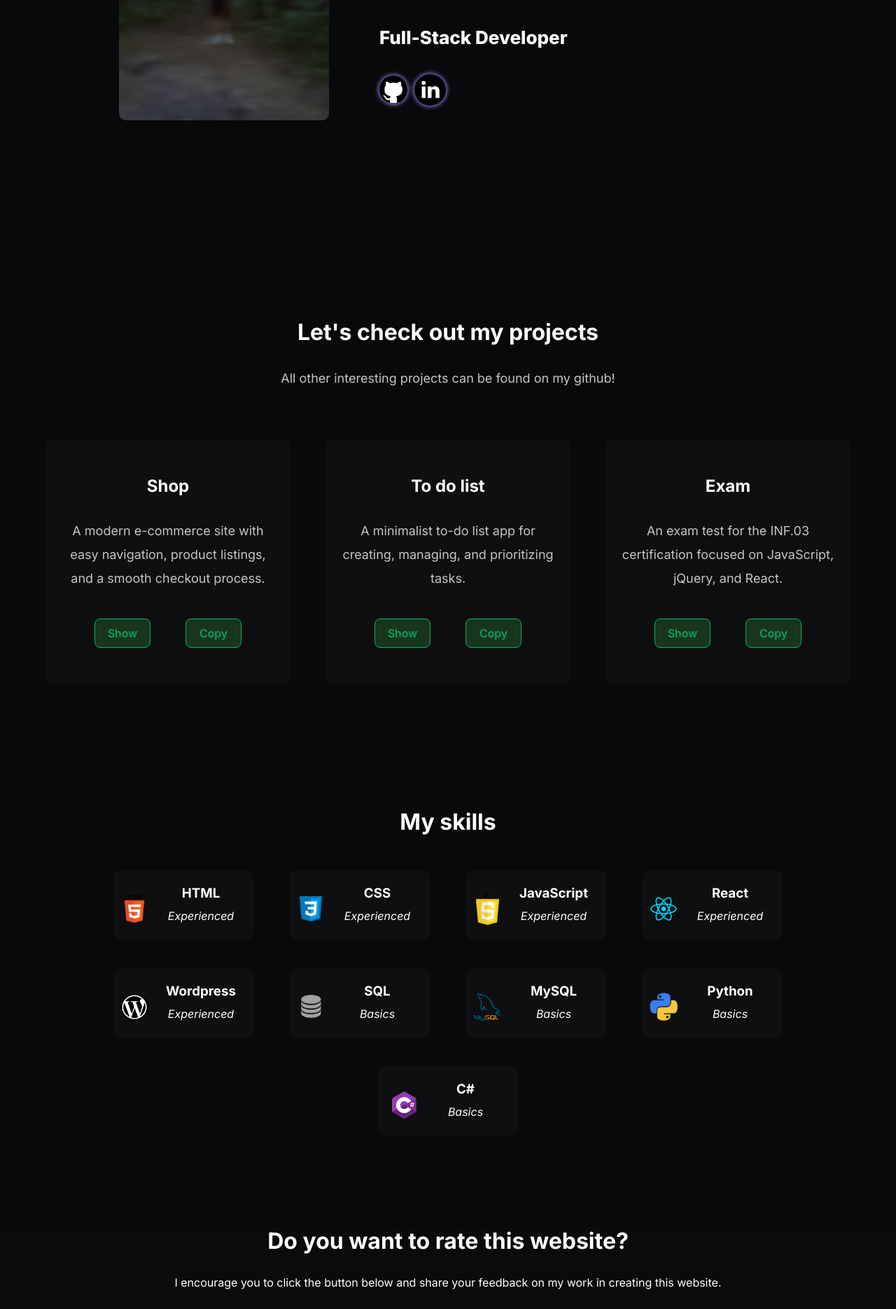
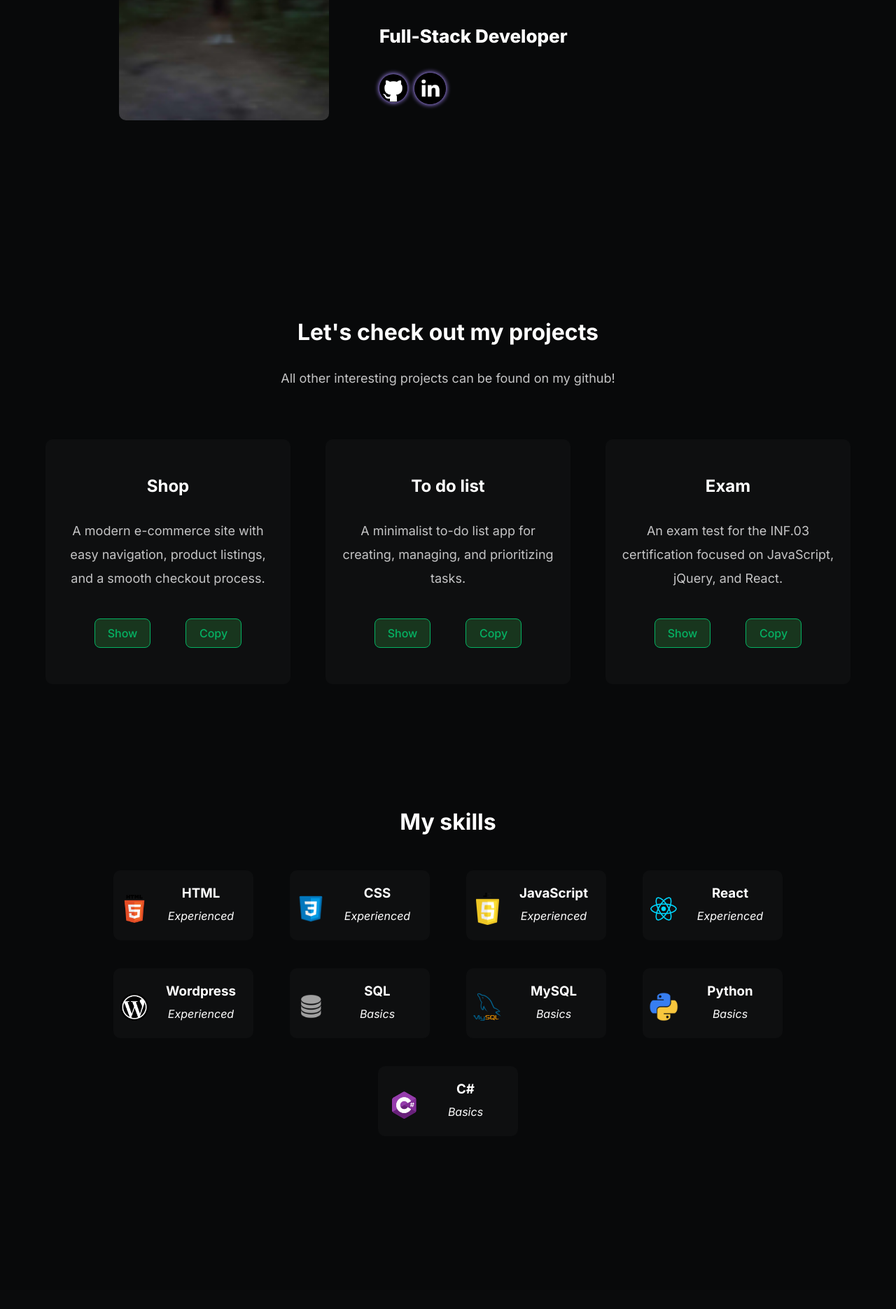
Before and after one commit to konradxmalinowski/DevsPortal, a React (Vite) app: page /portfolio in a window 1280 px wide. Shown: the part 453-2324 px from the top of the page at 70% size. Built offline with nearby package versions, Linux system fonts and the light colour scheme.

Commit message:
04.04.2025

```diff
--- a/src/Components/Websites/Portfolio/Author.jsx
+++ b/src/Components/Websites/Portfolio/Author.jsx
@@ -19,8 +19,17 @@ const Author = () => {
         </h1>
         <p className="job-type">Full-Stack Developer</p>
         <div>
-          <img src={githubLogo} alt="github logo" />
-          <img src={linkedInLogo} alt="linkedin logo" />
+          <a href="https://github.com/konradxmalinowski" target="_blank">
+            <img src={githubLogo} alt="github logo" loading="lazy" />
+          </a>
+          <a href="https://www.linkedin.com/in/konrad-malinowski-894a36323/">
+            <img
+              src={linkedInLogo}
+              alt="linkedin logo"
+              loading="lazy"
+              target="_blank"
+            />
+          </a>
         </div>
       </section>
     </section>
--- a/src/Components/Websites/Portfolio/Language/Language.jsx
+++ b/src/Components/Websites/Portfolio/Language/Language.jsx
@@ -4,7 +4,7 @@ const Language = ({ name, logo, level, id }) => {
   return (
     <div className="language">
       <h3>{name}</h3>
-      <img src={logo} alt={[name, 'logo'].join(' ')} id={id} />
+      <img src={logo} alt={[name, 'logo'].join(' ')} id={id} loading="lazy" />
       <span>{level}</span>
     </div>
   );
--- a/src/Components/Websites/Portfolio/Portfolio.css
+++ b/src/Components/Websites/Portfolio/Portfolio.css
@@ -149,8 +149,8 @@
   justify-content: center;
   gap: 30px;
   background-color: var(--background-clr3);
-  margin-top: 60px;
-  padding: 0 20px;
+  margin-top: 150px;
+  padding: 70px 20px;
 }
 
 .rates-wrapper button {
--- a/src/Components/Websites/Quiz/Quiz.css
+++ b/src/Components/Websites/Quiz/Quiz.css
@@ -5,7 +5,6 @@
 
 .quiz-wrapper {
   width: 100%;
-  /* min-height: 80svh; */
   display: flex;
   justify-content: center;
   align-items: center;
```
